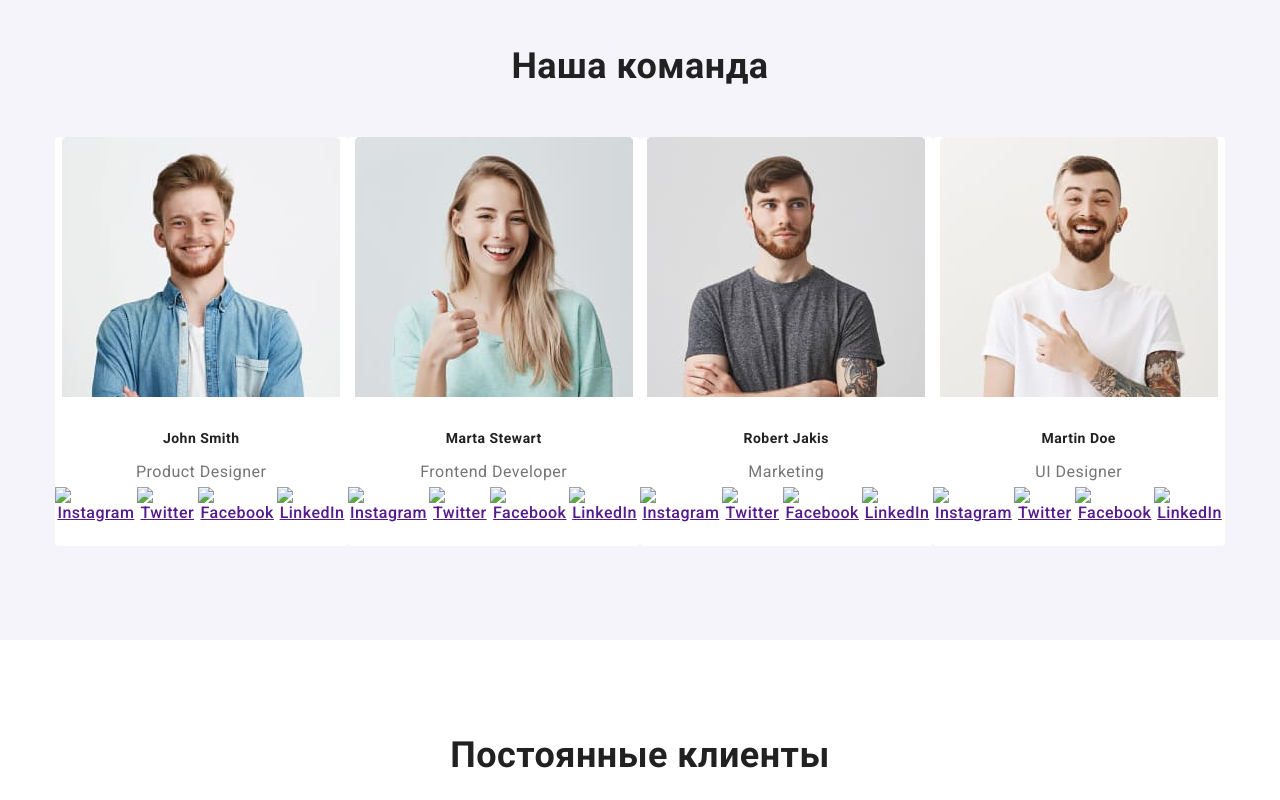
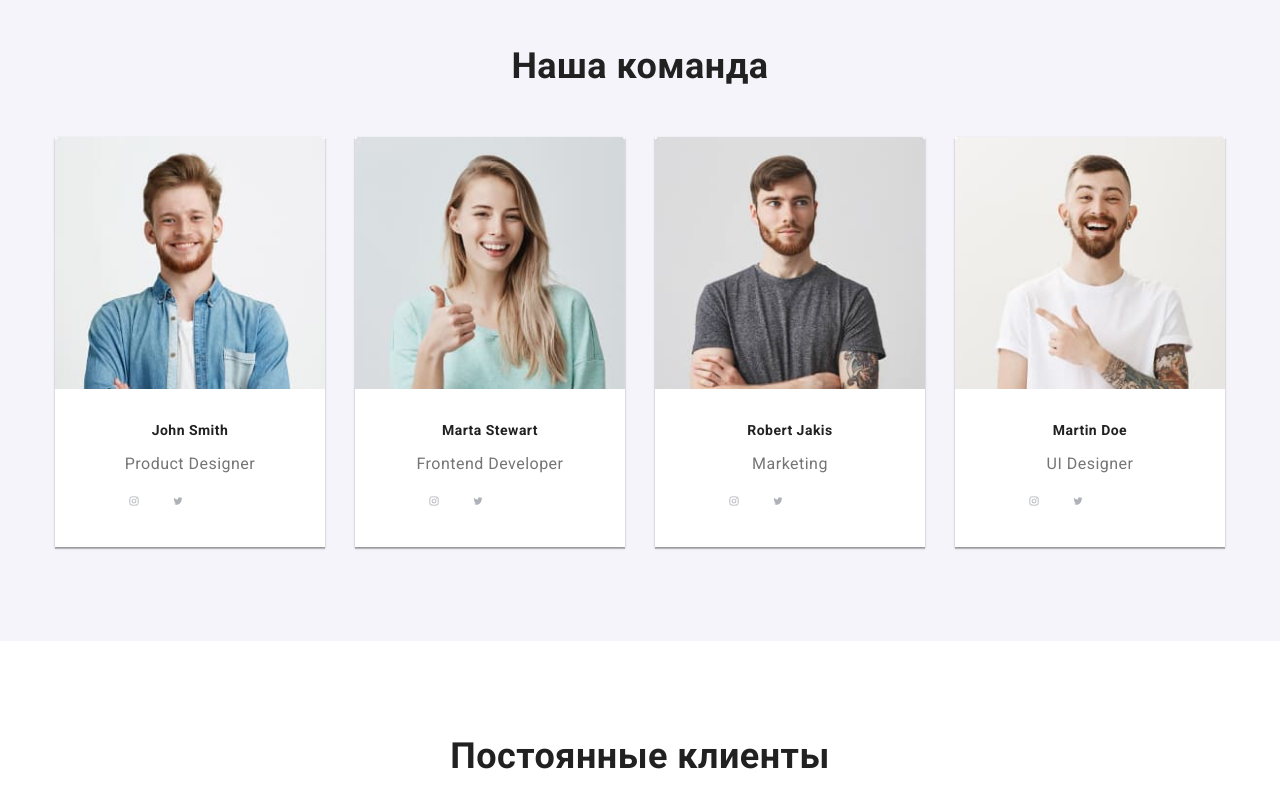
Before and after one commit to ZhukovVitaliy/goit-markup-hw-04, a plain HTML site: page index.html in a window 1280 px wide. Shown: the part 1740-2540 px from the top of the page. Drawn offline with nearby package versions, Linux system fonts and the light colour scheme.

Commit message:
подключает svg спрайт

```diff
--- a/css/styles.css
+++ b/css/styles.css
@@ -149,8 +149,8 @@ ul {
   display: flex;
   align-items: center;
   color: var(--primary-text-color);
+ fill: var(--primary-text-color);
   text-decoration: none;
-  outline: 1px solid tomato;
 
   padding-top: 15px;
   padding-bottom: 15px;
@@ -158,28 +158,18 @@ ul {
 .header-contacts-link:hover,
 .header-contacts-link:focus {
   color: var(--accent-color);
+  fill: var(--accent-color);
 }
-/*
-.header-contacts-link::before{
- content: "";
- display: inline-block;
- margin-right: 10px;
- width: 16px;
- height: 16px;
- align-items: center;
- outline: 1px solid tomato;
- background-repeat: no-repeat;
- background-position: center;
- background-image: url(../images/header/envelope.svg);
-} */
 
 .header-link-icon {
  margin-right: 10px;
- width: 20px;
- height: 20px;
+ width: 15px;
+ height: 15px;
+}
+/* .header-link-icon:hover {
 
- outline: 1px solid tomato;
-}
+ fill: red;
+} */
 
 
 /* hero */
@@ -277,20 +267,22 @@ ul {
   width: 270px;
   height: 251px;
 }
-.benefits-list::before{
-  display: block;
-  content: "";
+
+.box-benefits-icon {
+  display: flex;
+  align-items: center;
+  justify-content: center;
+
+  width: 270px;
   height: 120px;
+  background-color: var(--icon-bg-color);
+
   border-radius: 4px;
-  outline: 1px, solid tomato;
-  background-color: var(--primary-bg-color);
-  background-repeat: no-repeat;
-  background-position: center;
-
   margin-bottom: 30px;
 }
-.icon-antenna::before {
-  background-image: url(../images/benefits/antenna.svg);
+.benefits-icon {
+  width: 70px;
+  height: 70px;
 }
 .icon-clock::before {
   background-image: url(../images/benefits/clock.svg);
@@ -363,7 +355,10 @@ p {
 .team-list {
   background: var(--white-color);
 
-  border-radius: 4px;
+  /* border-radius: 4px; */
+  width: 270px;
+
+  box-shadow: 0px 2px 1px rgba(0, 0, 0, 0.2), 0px 1px 1px rgba(0, 0, 0, 0.14), 0px 1px 3px rgba(0, 0, 0, 0.12);
 }
 .team-title {
   margin-top: 0;
@@ -379,12 +374,42 @@ p {
   display: flex;
   justify-content: center;
 
+  margin-left: 10px;
   margin-bottom: 24px;
+  width: 270px;
 }
 .img-team {
   margin-bottom: 30px;
 }
+
+/* social_links */
+
+.box_social_links {
+  width: 206px;
+
+  display: flex;
+  justify-content: space-between;
+}
+
+.list_social_links {
+  display: flex;
+  align-items: center;
+  justify-content: center;
+
+  border-radius: 50%;
+  width: 44px;
+  height: 44px;
+
+  fill: var(--social-network-color);
+}
+.list_social_links:hover {
+  background-color: var(--accent-color);
+  fill: var(--white-color);
+}
+
 .social_links {
+  width: 20px;
+  height: 20px;
 }
 
 /* clientes */
@@ -392,6 +417,12 @@ p {
 .clientes {
   display: flex;
   justify-content: space-between;
+}
+
+.clientes-logo {
+  width: 90px;
+  height: 55px;
+
 }
 
 /* portfolio */
@@ -419,9 +450,12 @@ p {
   margin-bottom: 30px;
 
   width: 370px
-  border-top-left-radius: 5px;
-  border-top-right-radius: 5px;
+  /* border-top-left-radius: 5px;
+  border-top-right-radius: 5px; */
   overflow: hidden;
+}
+.portfolio-card > li:hover {
+  box-shadow: 1px 4px 6px rgba(0, 0, 0, 0.16), 0px 4px 4px rgba(0, 0, 0, 0.06), 0px 1px 1px rgba(0, 0, 0, 0.12);
 }
 
 .portfolio-card > li:nth-child(3n) {
@@ -482,7 +516,11 @@ footer {
   display: block;
   margin-bottom: 21px;
 }
-.footer-social-links {
+.footer-bg-links {
+  fill: var(--white-color);
+  background: rgba(255, 255, 255, 0.1);
+}
+.footer-social-links1 {
   width: 206px;
 
   display: flex;
@@ -595,14 +633,24 @@ footer {
 }
 
 .clientes-button {
+
+  display: flex;
+  align-items: center;
+  justify-content: center;
+
   width: 170px;
   height: 90px;
+  fill: var(--social-network-color);
+
+  border-radius: 4px;
+
 
   background-color: var(--white-color);
   border: 1px solid var(--social-network-color);
 }
 .clientes-button:hover {
   border: 1px solid var(--accent-color);
+  fill: var(--accent-color);
 }
 
 .footer-button {
@@ -611,21 +659,11 @@ footer {
   justify-content: space-evenly;
   margin-bottom: 0;
 }
-.footer-button::after {
-  content: "";
+
+.footer-button-icon {
   width: 24px;
   height: 24px;
   margin-left: 10px;
-  background-image: url(../images/footer/icon_send.svg);
-  background-size: contain;
-}
-.footer-button:hover::after{
-  content: "";
-  width: 24px;
-  height: 24px;
-  margin-left: 10px;
-  background-image: url(../images/footer/icon_send_hover.svg);
-  background-size: contain;
 }
 
 .list-button {
--- a/index.html
+++ b/index.html
@@ -35,13 +35,16 @@
           <li class="header-link">
             <a class="header-contacts-link" href="mailto:info@devstudio.com">
               <svg class="header-link-icon">
-                <use href="./image/symbol-defs.svg#envelope"></use>
+                <use href="./images/symbol-defs.svg#mail"></use>
               </svg>
               info@devstudio.com
             </a>
           </li>
           <li class="header-link">
             <a class="header-contacts-link" href="tel:380961111111">
+              <svg class="header-link-icon">
+                <use href="./images/symbol-defs.svg#smartphone"></use>
+              </svg>
               +38 096 111 11 11
             </a>
           </li>
@@ -67,7 +70,12 @@
         <div class="container main">
           <h2 class="section-title visuallyhidden">Приемущества</h2>
           <ul class="benefits">
-            <li class="benefits-list icon-antenna">
+            <li class="benefits-list">
+              <div class="box-benefits-icon">
+                <svg class="benefits-icon">
+                  <use href="./images/symbol-defs.svg#antenna"></use>
+                </svg>
+              </div>
               <h3>Внимание к деталям</h3>
               <p class="section-p">
                 Идейные соображения, а также начало повседневной работы по
@@ -75,6 +83,11 @@
               </p>
             </li>
             <li class="benefits-list icon-clock">
+              <div class="box-benefits-icon">
+                <svg class="benefits-icon">
+                  <use href="./images/symbol-defs.svg#clock"></use>
+                </svg>
+              </div>
               <h3>Пунктуальность</h3>
               <p class="section-p">
                 Задача организации, в особенности же рамки и место обучения
@@ -82,6 +95,11 @@
               </p>
             </li>
             <li class="benefits-list icon-diagram">
+              <div class="box-benefits-icon">
+                <svg class="benefits-icon">
+                  <use href="./images/symbol-defs.svg#diagram"></use>
+                </svg>
+              </div>
               <h3>Планирование</h3>
               <p class="section-p">
                 Равным образом консультация с широким активом в значительной
@@ -89,6 +107,11 @@
               </p>
             </li>
             <li class="benefits-list icon-astronaut">
+              <div class="box-benefits-icon">
+                <svg class="benefits-icon">
+                  <use href="./images/symbol-defs.svg#astronaut"></use>
+                </svg>
+              </div>
               <h3>Современные технологии</h3>
               <p class="section-p">
                 Значимость этих проблем настолько очевидна, что реализация
@@ -143,46 +166,30 @@
                 class="img-team"
                 src="./images/our_team/John_Smith.jpg"
                 alt="на фото John Smith"
+                width="270"
               />
               <h3>John Smith</h3>
               <p>Product Designer</p>
-              <ul>
-                <li>
-                  <a
-                    href=""
-                    class="social_links"
-                    aria-label="Ссылка на Instagram"
-                    ><img
-                      src="./images/our_team/social_links/instagram.svg"
-                      alt="Instagram"
-                  /></a>
+              <ul class="box_social_links">
+                <li class="list_social_links">
+                  <svg class="social_links">
+                    <use href="./images/symbol-defs.svg#instagram"></use>
+                  </svg>
                 </li>
-                <li>
-                  <a href="" class="social_links" aria-label="Ссылка на Twitter"
-                    ><img
-                      src="./images/our_team/social_links/twitter.svg"
-                      alt="Twitter"
-                  /></a>
+                <li class="list_social_links">
+                  <svg class="social_links">
+                    <use href="./images/symbol-defs.svg#twitter"></use>
+                  </svg>
                 </li>
-                <li>
-                  <a
-                    href=""
-                    class="social_links"
-                    aria-label="Ссылка на Facebook"
-                    ><img
-                      src="./images/our_team/social_links/Facebook.svg"
-                      alt="Facebook"
-                  /></a>
+                <li class="list_social_links">
+                  <svg class="social_links">
+                    <use href="./images/symbol-defs.svg#facebook"></use>
+                  </svg>
                 </li>
-                <li>
-                  <a
-                    href=""
-                    class="social_links"
-                    aria-label="Ссылка на LinkedIn"
-                    ><img
-                      src="./images/our_team/social_links/LinkedIn.svg"
-                      alt="LinkedIn"
-                  /></a>
+                <li class="list_social_links">
+                  <svg class="social_links">
+                    <use href="./images/symbol-defs.svg#linkedin"></use>
+                  </svg>
                 </li>
               </ul>
             </li>
@@ -191,46 +198,30 @@
                 class="img-team"
                 src="./images/our_team/Marta_Stewart.jpg"
                 alt="на фото Marta Stewart"
+                width="270"
               />
               <h3>Marta Stewart</h3>
               <p>Frontend Developer</p>
-              <ul>
-                <li>
-                  <a
-                    href=""
-                    class="social_links"
-                    aria-label="Ссылка на Instagram"
-                    ><img
-                      src="./images/our_team/social_links/instagram.svg"
-                      alt="Instagram"
-                  /></a>
+              <ul class="box_social_links">
+                <li class="list_social_links">
+                  <svg class="social_links">
+                    <use href="./images/symbol-defs.svg#instagram"></use>
+                  </svg>
                 </li>
-                <li>
-                  <a href="" class="social_links" aria-label="Ссылка на Twitter"
-                    ><img
-                      src="./images/our_team/social_links/twitter.svg"
-                      alt="Twitter"
-                  /></a>
+                <li class="list_social_links">
+                  <svg class="social_links">
+                    <use href="./images/symbol-defs.svg#twitter"></use>
+                  </svg>
                 </li>
-                <li>
-                  <a
-                    href=""
-                    class="social_links"
-                    aria-label="Ссылка на Facebook"
-                    ><img
-                      src="./images/our_team/social_links/Facebook.svg"
-                      alt="Facebook"
-                  /></a>
+                <li class="list_social_links">
+                  <svg class="social_links">
+                    <use href="./images/symbol-defs.svg#facebook"></use>
+                  </svg>
                 </li>
-                <li>
-                  <a
-                    href=""
-                    class="social_links"
-                    aria-label="Ссылка на LinkedIn"
-                    ><img
-                      src="./images/our_team/social_links/LinkedIn.svg"
-                      alt="LinkedIn"
-                  /></a>
+                <li class="list_social_links">
+                  <svg class="social_links">
+                    <use href="./images/symbol-defs.svg#linkedin"></use>
+                  </svg>
                 </li>
               </ul>
             </li>
@@ -239,46 +230,30 @@
                 class="img-team"
                 src="./images/our_team/Robert_Jakis.jpg"
                 alt="на фото Robert Jakis"
+                width="270"
               />
               <h3>Robert Jakis</h3>
               <p>Marketing</p>
-              <ul>
-                <li>
-                  <a
-                    href=""
-                    class="social_links"
-                    aria-label="Ссылка на Instagram"
-                    ><img
-                      src="./images/our_team/social_links/instagram.svg"
-                      alt="Instagram"
-                  /></a>
+              <ul class="box_social_links">
+                <li class="list_social_links">
+                  <svg class="social_links">
+                    <use href="./images/symbol-defs.svg#instagram"></use>
+                  </svg>
                 </li>
-                <li>
-                  <a href="" class="social_links" aria-label="Ссылка на Twitter"
-                    ><img
-                      src="./images/our_team/social_links/twitter.svg"
-                      alt="Twitter"
-                  /></a>
+                <li class="list_social_links">
+                  <svg class="social_links">
+                    <use href="./images/symbol-defs.svg#twitter"></use>
+                  </svg>
                 </li>
-                <li>
-                  <a
-                    href=""
-                    class="social_links"
-                    aria-label="Ссылка на Facebook"
-                    ><img
-                      src="./images/our_team/social_links/Facebook.svg"
-                      alt="Facebook"
-                  /></a>
+                <li class="list_social_links">
+                  <svg class="social_links">
+                    <use href="./images/symbol-defs.svg#facebook"></use>
+                  </svg>
                 </li>
-                <li>
-                  <a
-                    href=""
-                    class="social_links"
-                    aria-label="Ссылка на LinkedIn"
-                    ><img
-                      src="./images/our_team/social_links/LinkedIn.svg"
-                      alt="LinkedIn"
-                  /></a>
+                <li class="list_social_links">
+                  <svg class="social_links">
+                    <use href="./images/symbol-defs.svg#linkedin"></use>
+                  </svg>
                 </li>
               </ul>
             </li>
@@ -287,46 +262,30 @@
                 class="img-team"
                 src="./images/our_team/Martin_Doe.jpg"
                 alt="на фото Martin Doe"
+                width="270"
               />
               <h3>Martin Doe</h3>
               <p>UI Designer</p>
-              <ul>
-                <li>
-                  <a
-                    href=""
-                    class="social_links"
-                    aria-label="Ссылка на Instagram"
-                    ><img
-                      src="./images/our_team/social_links/instagram.svg"
-                      alt="Instagram"
-                  /></a>
+              <ul class="box_social_links">
+                <li class="list_social_links">
+                  <svg class="social_links">
+                    <use href="./images/symbol-defs.svg#instagram"></use>
+                  </svg>
                 </li>
-                <li>
-                  <a href="" class="social_links" aria-label="Ссылка на Twitter"
-                    ><img
-                      src="./images/our_team/social_links/twitter.svg"
-                      alt="Twitter"
-                  /></a>
+                <li class="list_social_links">
+                  <svg class="social_links">
+                    <use href="./images/symbol-defs.svg#twitter"></use>
+                  </svg>
                 </li>
-                <li>
-                  <a
-                    href=""
-                    class="social_links"
-                    aria-label="Ссылка на Facebook"
-                    ><img
-                      src="./images/our_team/social_links/Facebook.svg"
-                      alt="Facebook"
-                  /></a>
+                <li class="list_social_links">
+                  <svg class="social_links">
+                    <use href="./images/symbol-defs.svg#facebook"></use>
+                  </svg>
                 </li>
-                <li>
-                  <a
-                    href=""
-                    class="social_links"
-                    aria-label="Ссылка на LinkedIn"
-                    ><img
-                      src="./images/our_team/social_links/LinkedIn.svg"
-                      alt="LinkedIn"
-                  /></a>
+                <li class="list_social_links">
+                  <svg class="social_links">
+                    <use href="./images/symbol-defs.svg#linkedin"></use>
+                  </svg>
                 </li>
               </ul>
             </li>
@@ -341,32 +300,44 @@
           <ul class="clientes">
             <li>
               <button type="button" class="button clientes-button">
-                <img src="./images/our_clients/client1.svg" alt="" />
+                <svg class="clientes-logo">
+                  <use href="./images/symbol-defs.svg#logo_1"></use>
+                </svg>
               </button>
             </li>
             <li>
               <button type="button" class="button clientes-button">
-                <img src="./images/our_clients/client1.svg" alt="" />
+                <svg class="clientes-logo">
+                  <use href="./images/symbol-defs.svg#logo_2"></use>
+                </svg>
               </button>
             </li>
             <li>
               <button type="button" class="button clientes-button">
-                <img src="./images/our_clients/client3.svg" alt="" />
+                <svg class="clientes-logo">
+                  <use href="./images/symbol-defs.svg#logo_3"></use>
+                </svg>
               </button>
             </li>
             <li>
               <button type="button" class="button clientes-button">
-                <img src="./images/our_clients/client4.svg" alt="" />
+                <svg class="clientes-logo">
+                  <use href="./images/symbol-defs.svg#logo_4"></use>
+                </svg>
               </button>
             </li>
             <li>
               <button type="button" class="button clientes-button">
-                <img src="./images/our_clients/client5.svg" alt="" />
+                <svg class="clientes-logo">
+                  <use href="./images/symbol-defs.svg#logo_5"></use>
+                </svg>
               </button>
             </li>
             <li>
               <button type="button" class="button clientes-button">
-                <img src="./images/our_clients/client6.svg" alt="" />
+                <svg class="clientes-logo">
+                  <use href="./images/symbol-defs.svg#logo_6"></use>
+                </svg>
               </button>
             </li>
           </ul>
@@ -400,43 +371,26 @@
           <div>
             <b class="footer-headline">ПРИСОЕДИНЯЙТЕСЬ</b>
             <div>
-              <ul class="footer-social-links">
-                <li>
-                  <a
-                    href=""
-                    class="social_links"
-                    aria-label="Ссылка на Instagram"
-                    ><img
-                      src="./images/our_team/social_links/footer/instagram.svg"
-                      alt="Instagram"
-                  /></a>
+              <ul class="box_social_links footer-social-links1">
+                <li class="list_social_links footer-bg-links">
+                  <svg class="social_links">
+                    <use href="./images/symbol-defs.svg#instagram"></use>
+                  </svg>
                 </li>
-                <li>
-                  <a href="" class="social_links" aria-label="Ссылка на Twitter"
-                    ><img
-                      src="./images/our_team/social_links/footer/twitter.svg"
-                      alt="Twitter"
-                  /></a>
+                <li class="list_social_links footer-bg-links">
+                  <svg class="social_links">
+                    <use href="./images/symbol-defs.svg#twitter"></use>
+                  </svg>
                 </li>
-                <li>
-                  <a
-                    href=""
-                    class="social_links"
-                    aria-label="Ссылка на Facebook"
-                    ><img
-                      src="./images/our_team/social_links/footer/Facebook.svg"
-                      alt="Facebook"
-                  /></a>
+                <li class="list_social_links footer-bg-links">
+                  <svg class="social_links">
+                    <use href="./images/symbol-defs.svg#facebook"></use>
+                  </svg>
                 </li>
-                <li>
-                  <a
-                    href=""
-                    class="social_links"
-                    aria-label="Ссылка на LinkedIn"
-                    ><img
-                      src="./images/our_team/social_links/footer/LinkedIn.svg"
-                      alt="LinkedIn"
-                  /></a>
+                <li class="list_social_links footer-bg-links">
+                  <svg class="social_links">
+                    <use href="./images/symbol-defs.svg#linkedin"></use>
+                  </svg>
                 </li>
               </ul>
             </div>
@@ -445,6 +399,9 @@
             <b class="footer-headline">ПОДПИСАТСЯ НА РАССЫЛКУ</b>
             <button type="button" class="button hero-button footer-button">
               Подписаться
+              <svg class="footer-button-icon">
+                <use href="./images/symbol-defs.svg#icon_send"></use>
+              </svg>
             </button>
           </div>
         </div>
```
Also changed, not shown: portfolio.html (+26 -34 lines).
